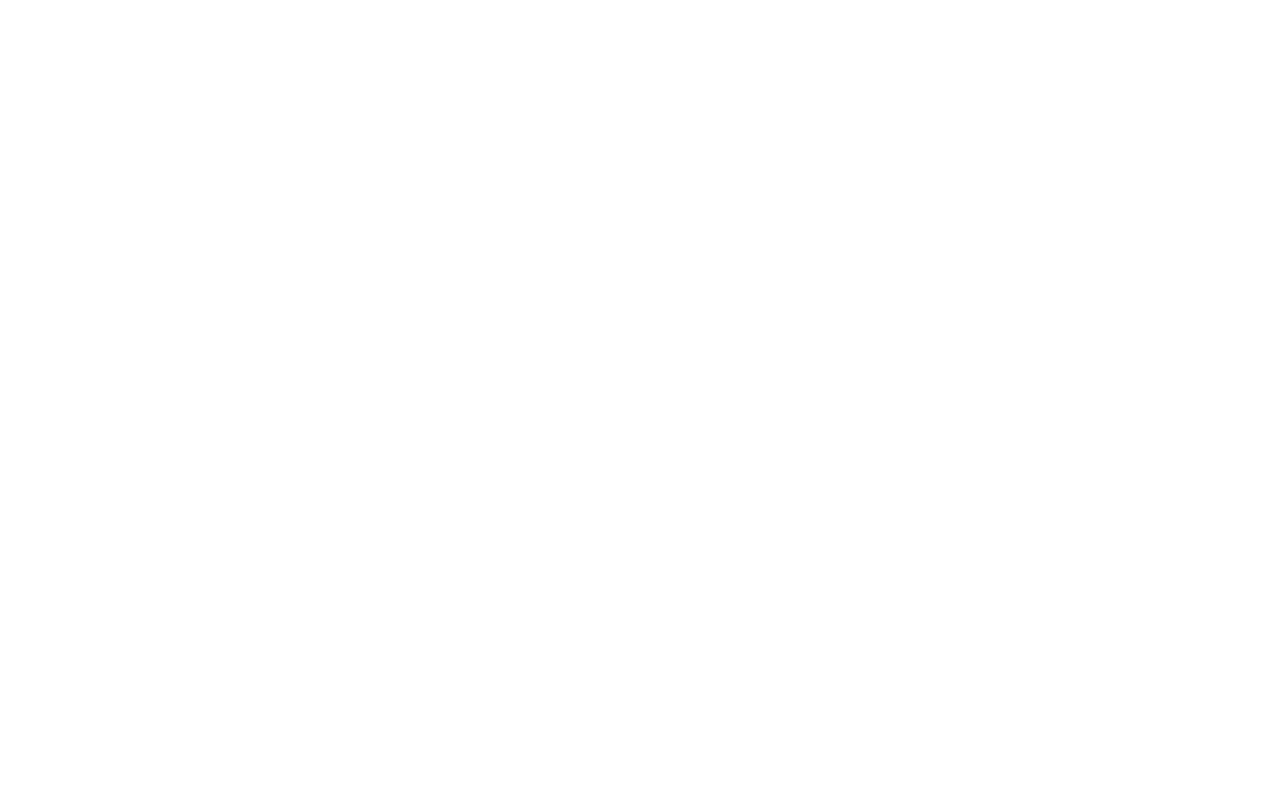
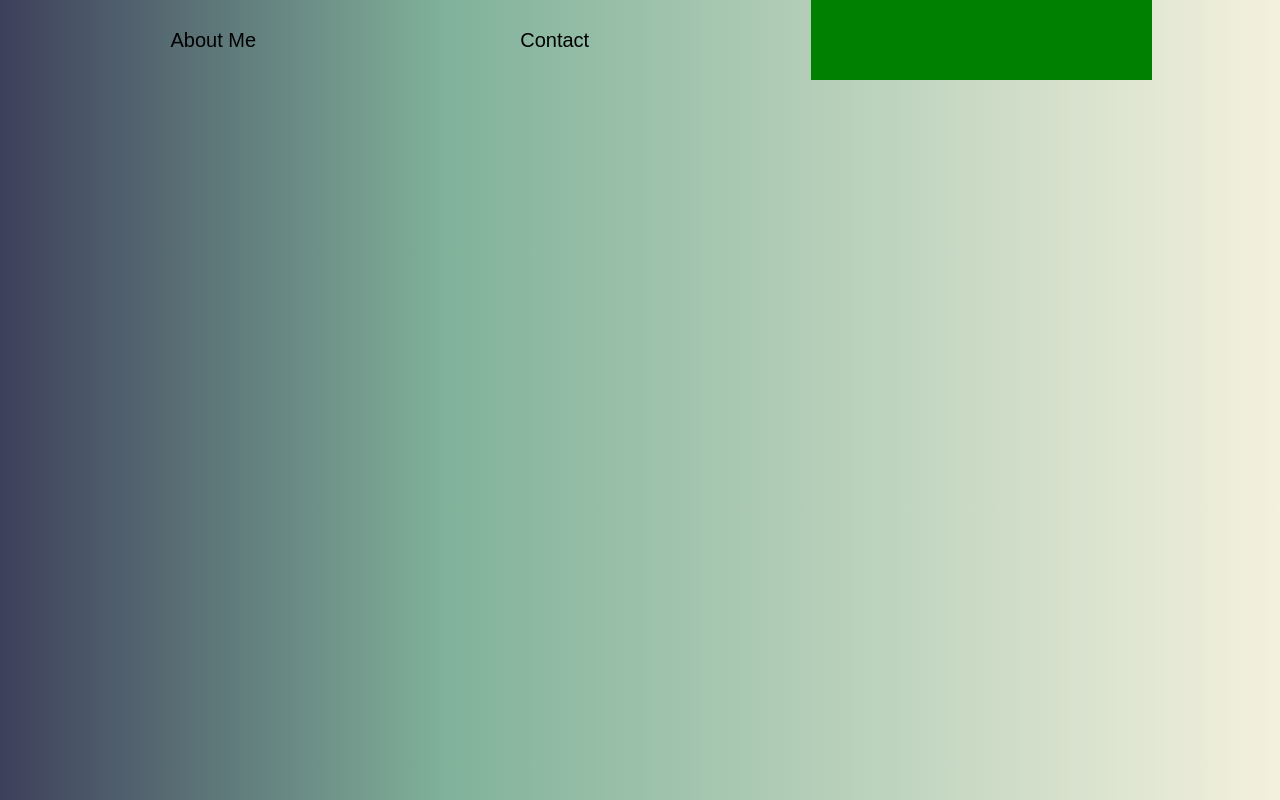
Before and after one commit to NolanCrenshaw/nolancrenshaw.github.io, a React (Create React App) app: page / in a window 1280 px wide. Built offline with nearby package versions, Linux system fonts and the light colour scheme.

Commit message:
init styling complete

```diff
--- a/src/App.js
+++ b/src/App.js
@@ -2,12 +2,10 @@
 import Main from "./components/Main";
 
 const App = () => {
-  // --- Component Render ---
-
   return (
-    <div className="app-container">
+    <>
       <Main />
-    </div>
+    </>
   );
 };
 export default App;
--- a/src/components/Main.js
+++ b/src/components/Main.js
@@ -1,9 +1,12 @@
 import React from "react";
+import Navbar from "./Navbar";
 
 const Main = () => {
   return (
     <>
-      <div className="main-container"></div>
+      <div className="main-container">
+        <Navbar />
+      </div>
     </>
   );
 };
--- /dev/null
+++ b/src/components/Navbar.js
@@ -0,0 +1,17 @@
+import React from "react";
+
+const Navbar = () => {
+  return (
+    <>
+      <div className="navbar-container">
+        <nav>
+          <li id="about_me">About Me</li>
+          <li id="contact">Contact</li>
+          <div id="social_box"></div>
+        </nav>
+      </div>
+    </>
+  );
+};
+
+export default Navbar;
--- a/src/index.js
+++ b/src/index.js
@@ -1,5 +1,6 @@
 import React from "react";
 import ReactDOM from "react-dom";
+
 import "./styles/index.css";
 import App from "./App";
 
--- a/src/styles/_main.scss
+++ b/src/styles/_main.scss
@@ -1,11 +1,12 @@
-// .main-container {
-//   width: 100vw;
-//   height: 100%;
-//   background: rgb(61, 64, 91);
-//   background: linear-gradient(
-//     90deg,
-//     rgba(61, 64, 91, 1) 0%,
-//     rgba(129, 178, 154, 1) 35%,
-//     rgba(244, 241, 222, 1) 100%
-//   );
-// }
+.main-container {
+  height: 100vh;
+  width: 100vw;
+
+  background: rgb(61, 64, 91);
+  background: linear-gradient(
+    90deg,
+    rgba(61, 64, 91, 1) 0%,
+    rgba(129, 178, 154, 1) 35%,
+    rgba(244, 241, 222, 1) 100%
+  );
+}
--- /dev/null
+++ b/src/styles/_navbar.scss
@@ -0,0 +1,37 @@
+.navbar-container {
+  width: 80%;
+  height: 10vh;
+  margin: auto;
+  // background-color: red;
+
+  nav {
+    display: grid;
+    grid-template-columns: 1fr 3fr 2fr;
+    grid-template-rows: 10vh;
+
+    li {
+      padding: 1rem;
+    }
+    #about_me {
+      grid-column: 1/2;
+      grid-row: 1/2;
+      justify-self: center;
+      align-self: center;
+    }
+    #contact {
+      grid-column: 2/3;
+      grid-row: 1/2;
+      justify-self: center;
+      align-self: center;
+    }
+    #social_box {
+      width: 100%;
+      height: 100%;
+      grid-column: 3/4;
+      grid-row: 1/2;
+      justify-self: center;
+      align-self: center;
+      background-color: green;
+    }
+  }
+}
--- a/src/styles/index.css
+++ b/src/styles/index.css
@@ -5,13 +5,112 @@
           box-sizing: border-box;
 }
 
+html {
+  font-size: 62.5%;
+}
+
+body {
+  color: black;
+  font-family: Montserrat, sans-serif;
+}
+
+h1 {
+  font-size: 2.5rem;
+}
+
+h2 {
+  font-size: 3rem;
+}
+
+p {
+  font-size: 2rem;
+}
+
+li {
+  font-size: 2rem;
+  list-style-type: none;
+}
+
+a {
+  text-decoration: none;
+}
+
 #root {
   overflow-x: hidden;
   scrollbar-width: none;
   background-size: cover;
   background-position: center;
-  background-color: #3d405b;
+}
+
+.main-container {
+  height: 100vh;
+  width: 100vw;
+  background: #3d405b;
   background: -webkit-gradient(linear, left top, right top, from(#3d405b), color-stop(35%, #81b29a), to(#f4f1de));
   background: linear-gradient(90deg, #3d405b 0%, #81b29a 35%, #f4f1de 100%);
 }
+
+.navbar-container {
+  width: 80%;
+  height: 10vh;
+  margin: auto;
+}
+
+.navbar-container nav {
+  display: -ms-grid;
+  display: grid;
+  -ms-grid-columns: 1fr 3fr 2fr;
+      grid-template-columns: 1fr 3fr 2fr;
+  -ms-grid-rows: 10vh;
+      grid-template-rows: 10vh;
+}
+
+.navbar-container nav li {
+  padding: 1rem;
+}
+
+.navbar-container nav #about_me {
+  -ms-grid-column: 1;
+  -ms-grid-column-span: 1;
+  grid-column: 1/2;
+  -ms-grid-row: 1;
+  -ms-grid-row-span: 1;
+  grid-row: 1/2;
+  -ms-grid-column-align: center;
+      justify-self: center;
+  -ms-flex-item-align: center;
+      -ms-grid-row-align: center;
+      align-self: center;
+}
+
+.navbar-container nav #contact {
+  -ms-grid-column: 2;
+  -ms-grid-column-span: 1;
+  grid-column: 2/3;
+  -ms-grid-row: 1;
+  -ms-grid-row-span: 1;
+  grid-row: 1/2;
+  -ms-grid-column-align: center;
+      justify-self: center;
+  -ms-flex-item-align: center;
+      -ms-grid-row-align: center;
+      align-self: center;
+}
+
+.navbar-container nav #social_box {
+  width: 100%;
+  height: 100%;
+  -ms-grid-column: 3;
+  -ms-grid-column-span: 1;
+  grid-column: 3/4;
+  -ms-grid-row: 1;
+  -ms-grid-row-span: 1;
+  grid-row: 1/2;
+  -ms-grid-column-align: center;
+      justify-self: center;
+  -ms-flex-item-align: center;
+      -ms-grid-row-align: center;
+      align-self: center;
+  background-color: green;
+}
 /*# sourceMappingURL=index.css.map */
--- a/src/styles/index.scss
+++ b/src/styles/index.scss
@@ -1,9 +1,11 @@
-// Package Imports
-@import "../../node_modules/include-media/dist/include-media.scss";
-@import "main";
+//Package Imports
+// @import "../../node_modules/"
+// @import "../../node_modules/include-media/dist/include-media.scss";
 
 // Variable Definitions
+$_min_content_height: 90vh;
 
+// Default Styling
 * {
   padding: 0;
   margin: 0;
@@ -37,11 +39,7 @@
   scrollbar-width: none;
   background-size: cover;
   background-position: center;
-  background-color: rgb(61, 64, 91);
-  background: linear-gradient(
-    90deg,
-    rgba(61, 64, 91, 1) 0%,
-    rgba(129, 178, 154, 1) 35%,
-    rgba(244, 241, 222, 1) 100%
-  );
 }
+
+@import "main";
+@import "navbar";
```
Also changed, not shown: 1 other file (tests, documents, lock files or other folders).
